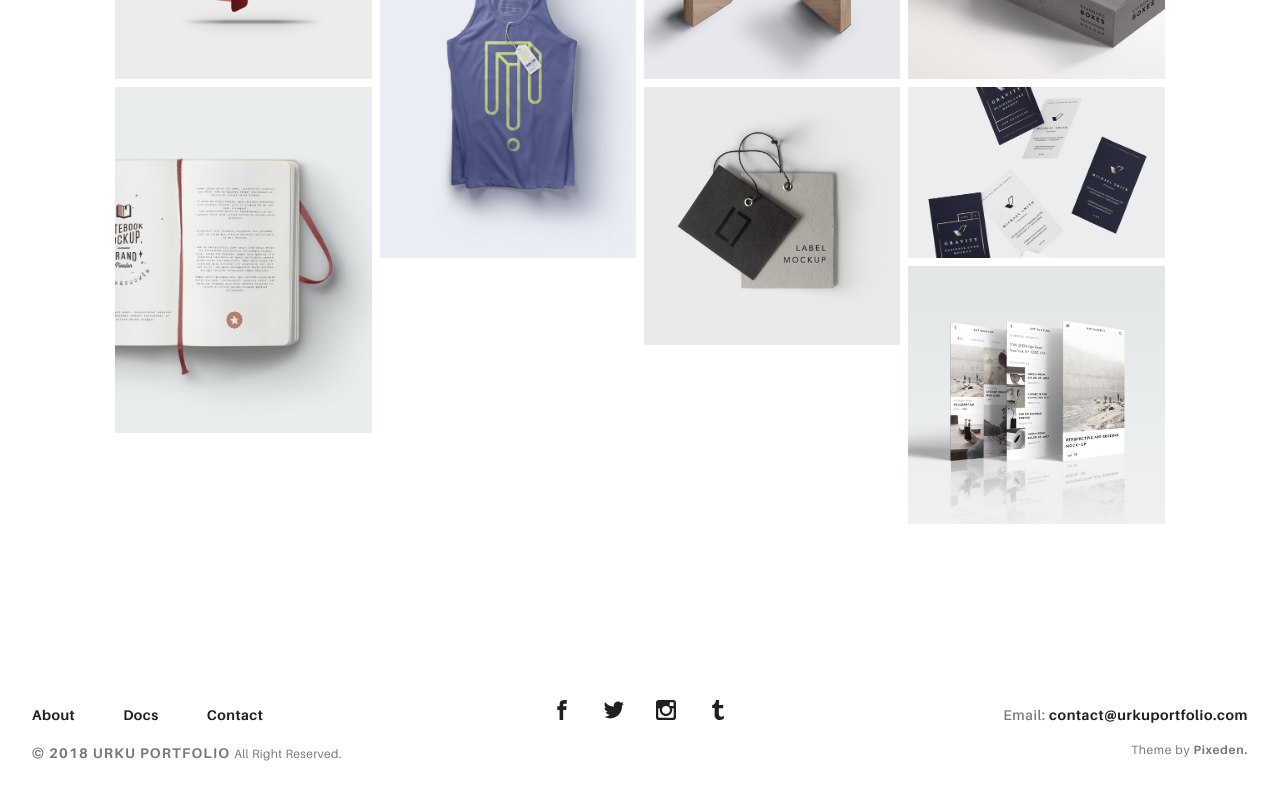
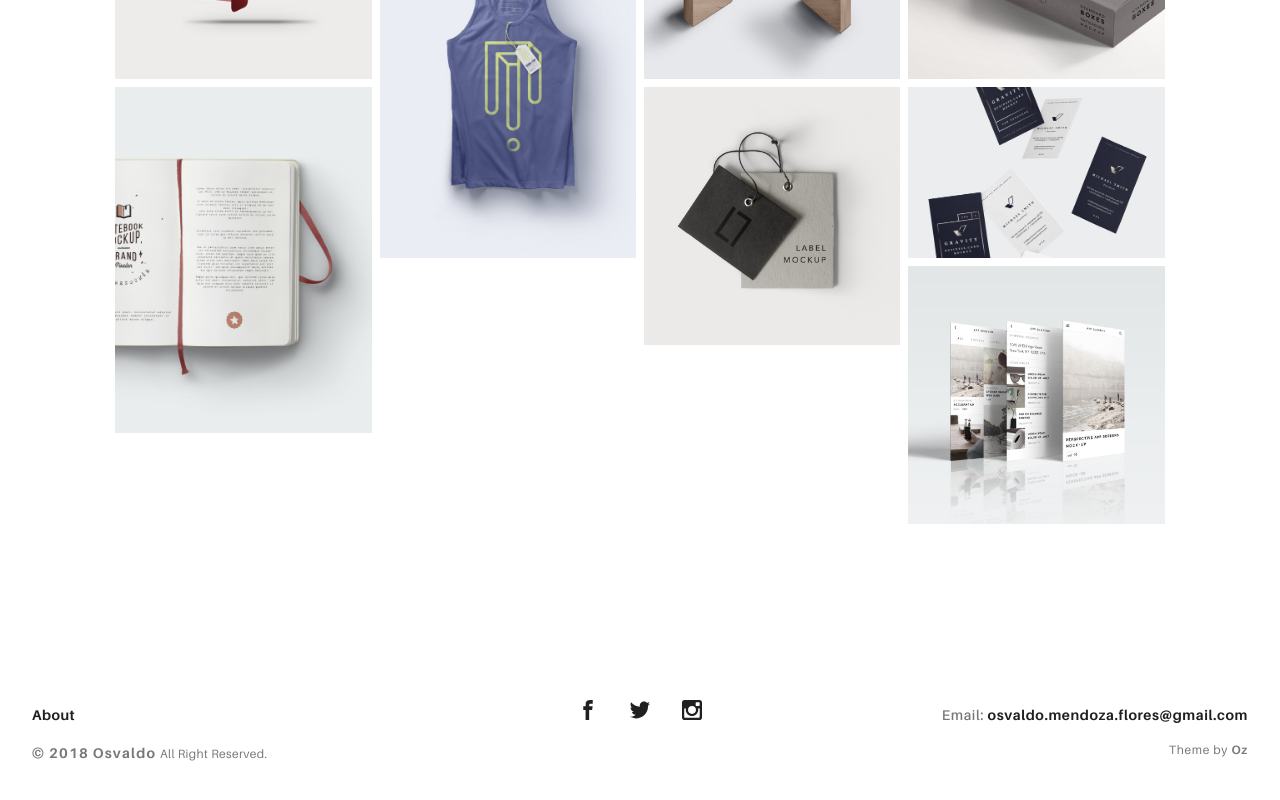
Before and after one commit to mendozo2/portfolio, an Angular app: page /#/home in a window 1280 px wide. Shown: the part 582-1382 px from the top of the page. Built offline with nearby package versions, Linux system fonts and the light colour scheme.

Commit message:
links headers and footer

```diff
--- a/src/app/app.component.ts
+++ b/src/app/app.component.ts
@@ -1,10 +1,12 @@
 import { Component } from '@angular/core';
-
+import { InformacionService } from "./services/informacion.service";
 @Component({
   selector: 'app-root',
   templateUrl: './app.component.html',
   styleUrls: ['./app.component.css']
 })
 export class AppComponent {
-  title = 'app';
+  constructor( public _is: InformacionService){
+
+  }
 }
--- a/src/app/components/footer/footer.component.html
+++ b/src/app/components/footer/footer.component.html
@@ -2,31 +2,32 @@
       <div class="ae-grid ae-grid--collapse">
         <div class="ae-grid__item item-lg-4 au-xs-ta-center au-lg-ta-left">
           <ul class="rk-menu rk-footer-menu">
-            <li class="rk-menu__item"><a href="about.html" class="rk-menu__link">About</a>
-            </li>
-            <li class="rk-menu__item"><a href="documentation.html" class="rk-menu__link">Docs</a>
-            </li>
-            <li class="rk-menu__item"><a href="contact.html" class="rk-menu__link">Contact</a>
+            <li class="rk-menu__item">
+              <a routerLink="about" class="rk-menu__link">About</a>
             </li>
           </ul>
-          <p class="rk-footer__text rk-footer__copy "> <span class="ae-u-bold">© </span><span class="ae-u-bolder">{{anio}} URKU PORTFOLIO </span>All Right Reserved.</p>
+          <p class="rk-footer__text rk-footer__copy "> <span class="ae-u-bold">© </span><span class="ae-u-bolder">{{anio}} {{_is.info.titulo}} </span>All Right Reserved.</p>
         </div>
-        <div class="ae-grid__item item-lg-4 au-xs-ta-center"><a href="#0" class="rk-social-btn ">
+        <div class="ae-grid__item item-lg-4 au-xs-ta-center">
+           <a [href]="_is.info.facebook" target="_blank" class="rk-social-btn ">
             <svg>
               <use xlink:href="assets/img/symbols.svg#icon-facebook"></use>
-            </svg></a><a href="#0" class="rk-social-btn ">
+            </svg>
+          </a>
+            <a [href]="_is.info.twitter" target="_blank" class="rk-social-btn ">
             <svg>
               <use xlink:href="assets/img/symbols.svg#icon-twitter"></use>
-            </svg></a><a href="#0" class="rk-social-btn ">
+            </svg>
+          </a>
+          <a [href]="_is.info.instagram" target="_blank" class="rk-social-btn ">
             <svg>
               <use xlink:href="assets/img/symbols.svg#icon-pinterest"></use>
-            </svg></a><a href="#0" class="rk-social-btn ">
-            <svg>
-              <use xlink:href="assets/img/symbols.svg#icon-tumblr"></use>
-            </svg></a></div>
+            </svg>
+          </a>
+        </div>
         <div class="ae-grid__item item-lg-4 au-xs-ta-center au-lg-ta-right">
-          <p class="rk-footer__text rk-footer__contact "> <span class="ae-u-bold">Email: </span><span class="ae-u-bolder"> <a href="#0" class="rk-dark-color ">contact@urkuportfolio.com </a></span></p>
-          <p class="rk-footer__text rk-footer__by">Theme by <a href="http://pixeden.com" class="ae-u-bolder">Pixeden.</a></p>
+          <p class="rk-footer__text rk-footer__contact "> <span class="ae-u-bold">Email: </span><span class="ae-u-bolder"> <a href="mailTo:{{_is.info.email}}" class="rk-dark-color ">{{_is.info.email}} </a></span></p>
+          <p class="rk-footer__text rk-footer__by">Theme by <a [href]="_is.info.pagina_author" target='_blank' class="ae-u-bolder">{{_is.info.nombre_corto}}</a></p>
         </div>
       </div>
     </footer>
--- a/src/app/components/footer/footer.component.ts
+++ b/src/app/components/footer/footer.component.ts
@@ -1,4 +1,5 @@
 import { Component } from '@angular/core';
+import { InformacionService } from "../../services/informacion.service";
 
 @Component({
   selector: "app-footer",
@@ -7,4 +8,8 @@ import { Component } from '@angular/core';
 })
 export class FooterComponent {
   anio = new Date().getFullYear();
+
+  constructor( public _is:InformacionService){
+
+  }
 }
--- a/src/app/components/header/header.component.html
+++ b/src/app/components/header/header.component.html
@@ -13,7 +13,7 @@
       </label>
       <div class="ae-container-fluid rk-topbar">
         <h1 class="rk-logo">
-          <a routerLink='/'>urku portfolio<sup>tm</sup></a></h1>
+          <a routerLink='/'>{{_is.info.titulo}}<sup>tm</sup></a></h1>
         <nav class="rk-navigation">
           <ul class="rk-menu">
             <li class="rk-menu__item" routerLinkActive="active">
--- a/src/app/components/header/header.component.ts
+++ b/src/app/components/header/header.component.ts
@@ -1,4 +1,5 @@
 import { Component } from '@angular/core';
+import { InformacionService } from "../../services/informacion.service";
 
 @Component({
   selector: 'app-header',
@@ -6,4 +7,7 @@ import { Component } from '@angular/core';
 })
 export class HeaderComponent {
 
+  constructor(public _is:InformacionService){
+
+  }
 }
--- /dev/null
+++ b/src/app/services/informacion.service.ts
@@ -0,0 +1,17 @@
+import { Injectable } from "@angular/core";
+import { Http } from "@angular/http";
+
+@Injectable()
+export class InformacionService {
+
+info:any = {};
+cargada:boolean = false;
+
+  constructor(public http: Http) {
+    this.http.get("assets/data/info.pagina.json").subscribe(data => {
+      console.log(data.json());
+      this.cargada=true;
+      this.info=data.json();
+    });
+  }
+}
--- /dev/null
+++ b/src/assets/data/info.pagina.json
@@ -0,0 +1,9 @@
+{
+  "titulo": "Osvaldo",
+  "email": "osvaldo.mendoza.flores@gmail.com",
+  "nombre_corto": "Oz",
+  "pagina_author": "https://osvaldomendoza.com",
+  "facebook": "https://www.facebook.com/Space-X-306116302741886/",
+  "twitter": "https://twitter.com/tosvaldo77",
+  "instagram":"https://www.instagram.com/bradpittoficial/?hl=en"
+}
```
Also changed, not shown: src/app/app.module.ts (+9 -1 lines).
